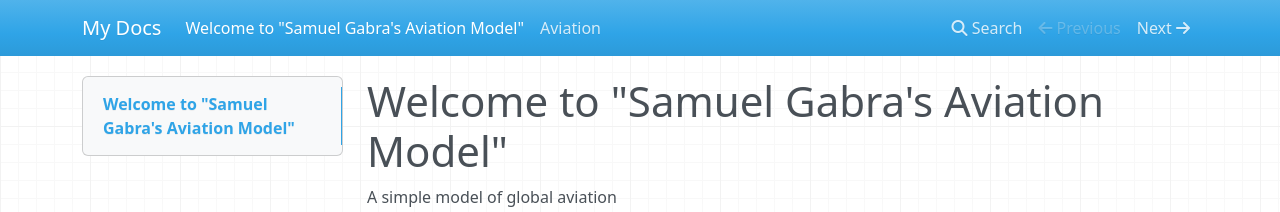
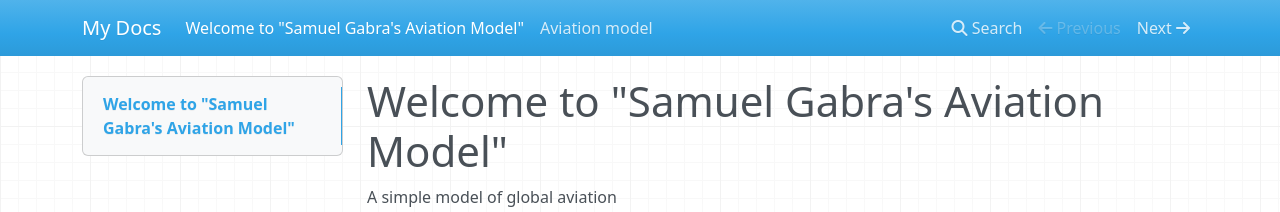
Before and after one commit to SamuelGabra/aviation, an MkDocs documentation site: the page built from docs/index.md, in a window 1280 px wide. Shown: the top 212 px of the page. Built offline with MkDocs 1.6.1, drawn with Linux system fonts in a browser that asks for light colours; nearby versions of some CDN libraries; some of the changed lines change nothing that is shown.

Commit message:
Configure `mkdocs.yml` for navigation

```diff
--- a/mkdocs.yml
+++ b/mkdocs.yml
@@ -1 +1,5 @@
 site_name: My Docs
+
+nav:
+  - "index.md"
+  - "Aviation model": "aviation.md"
```
